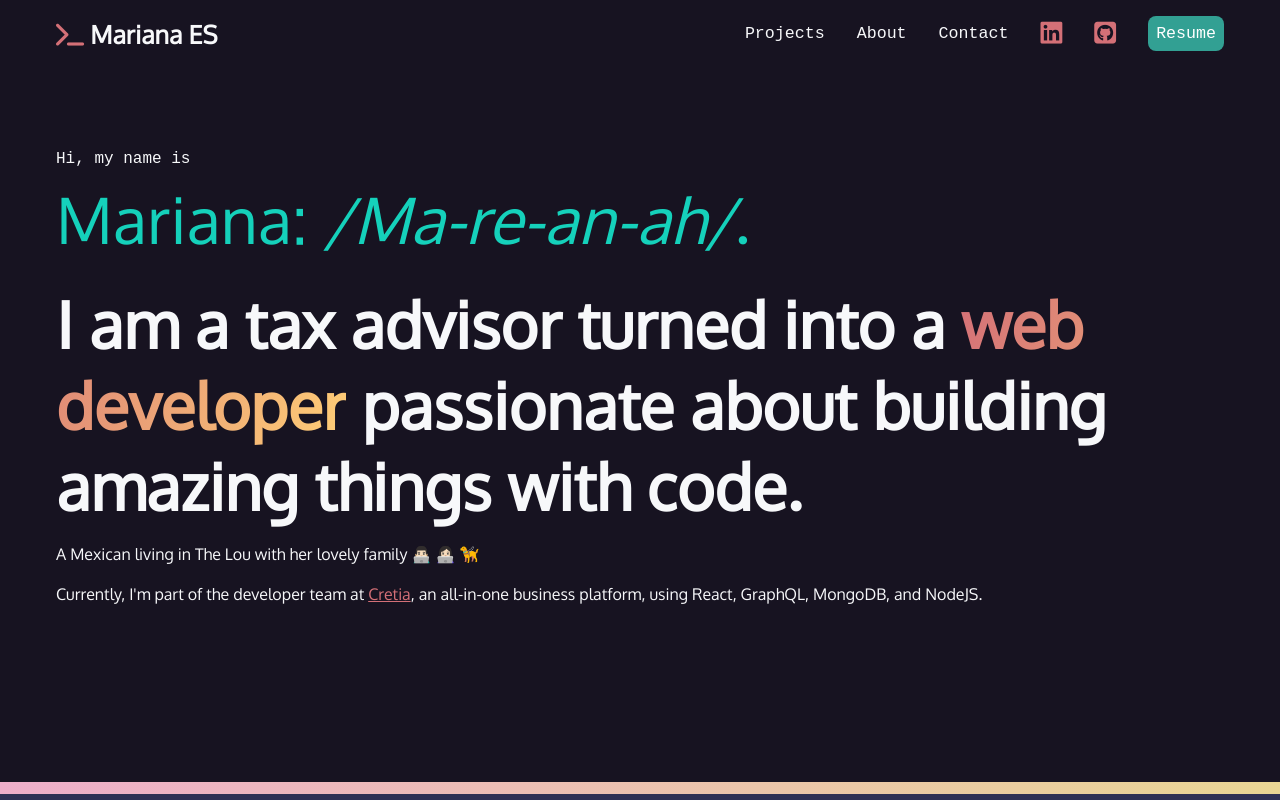
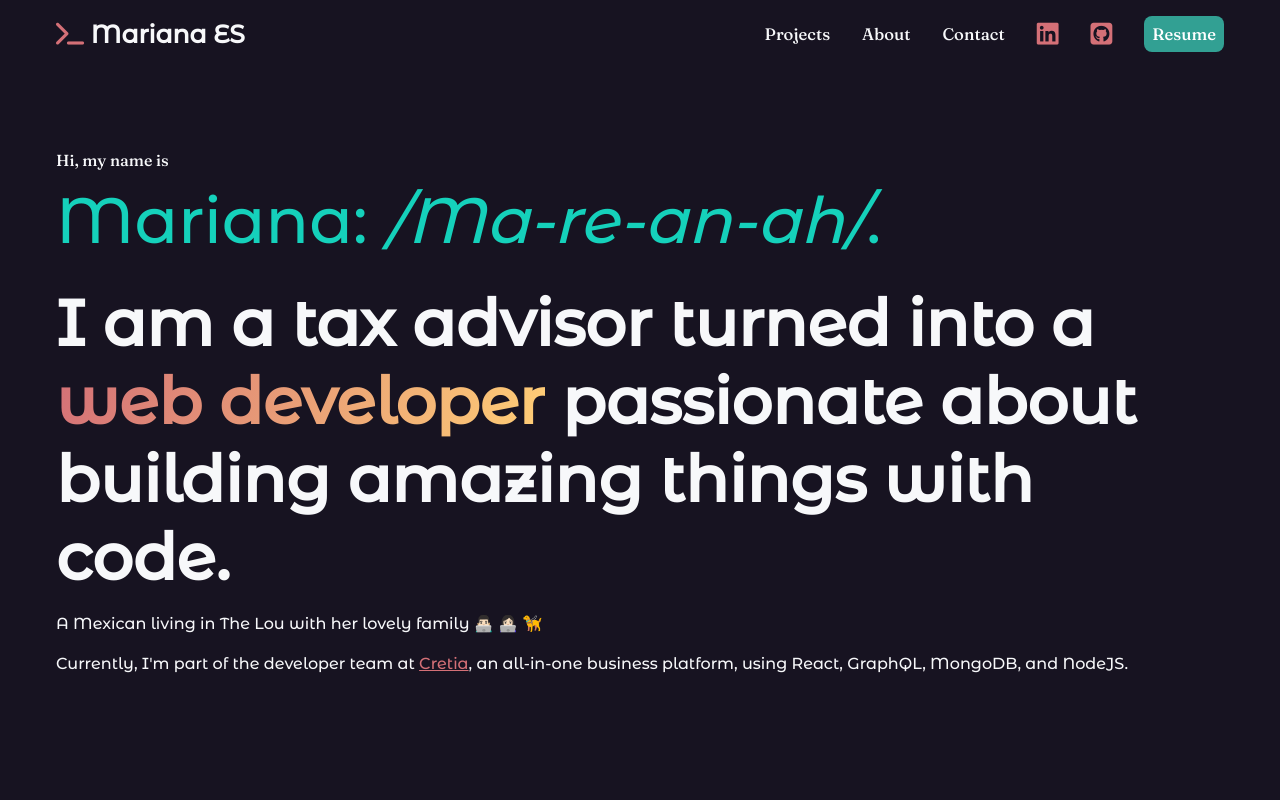
Before and after one commit to MarianaES/pure-portfolio, a plain HTML site: page index.html in a window 1280 px wide. Shown: the top 800 px of the page. Drawn offline with Linux system fonts and the light colour scheme; a web font is replaced by a local one.

Commit message:
Change all fonts styles

```diff
--- a/css/style.css
+++ b/css/style.css
@@ -12,6 +12,8 @@
   --font-size: 1.3rem;
   --mono: "Oxygen mono", monospace;
   --sans: Oxygen, sans-serif;
+  --fraunces: 'Fraunces', serif;
+  --montse: 'Montserrat Alternates', sans-serif;
 }
 
 html {
@@ -27,7 +29,7 @@ html {
 body {
   padding: 0;
   margin: 0;
-  font-family: var(--sans);
+  font-family: var(--montse);
   background-color: var(--midnight);
   color: var(--white);
   font-size: var(--font-size);
@@ -98,7 +100,7 @@ img {
 }
 
 #intro .name {
-  font-family: var(--mono);
+  font-family: var(--fraunces);
   font-size: 1rem;
 }
 
@@ -107,7 +109,7 @@ img {
 }
 
 .name span {
-  font-family: var(--sans);
+  font-family: var(--montse);
   font-size: 4rem;
   display: block;
   font-weight: 300;
@@ -127,13 +129,13 @@ img {
 
 /* navbar styles */
 nav {
-  font-family: var(--mono);
+  font-family: var(--fraunces);
   font-size: 80%;
   padding: 1rem;
 }
 
 nav h1 a {
-  font-family: var(--sans);
+  font-family: var(--montse);
 }
 
 nav ul {
@@ -180,7 +182,7 @@ nav [class*="fa-"]:hover {
   color: white;
   padding: 0.5rem;
   border-radius: 8px;
-  font-family: var(--mono);
+  font-family: var(--fraunces);
   text-decoration: none;
 }
 
@@ -224,7 +226,7 @@ footer ul {
 
 #projects h4 {
   font-size: 1rem;
-  font-family: var(--mono);
+  font-family: var(--fraunces);
   margin: 0;
 }
 
```
